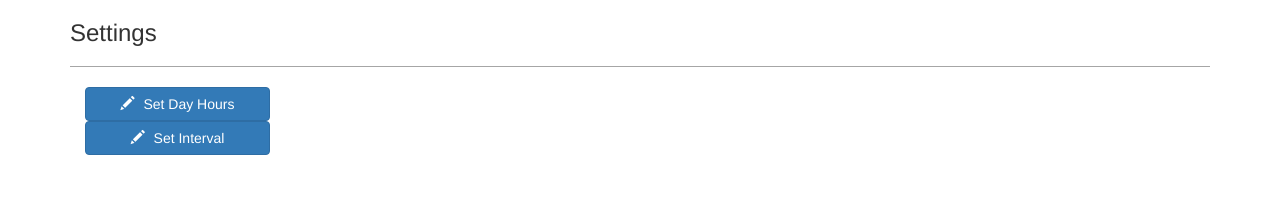
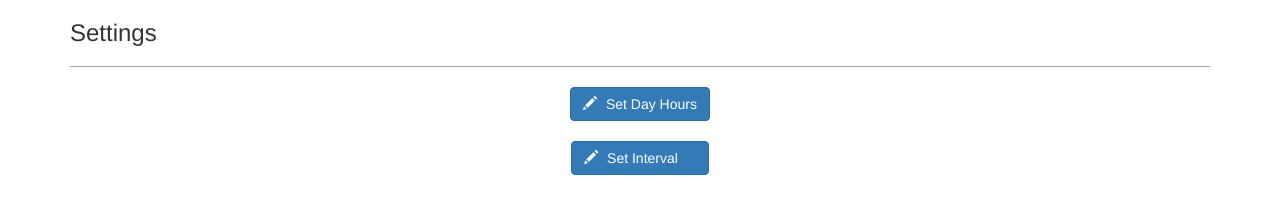
Before and after one commit to adityavhegde/self-care, an Electron app: page views/settings.html in a window 1280 px wide. Drawn offline with Linux system fonts and the light colour scheme.

Commit message:
settings page UI improvements

```diff
--- a/app.js
+++ b/app.js
@@ -3,6 +3,9 @@ const path = require('path')
 //pass the options to create the necessary menu
 //menubar returned object already creates an app instance
 
+/*
+#TODO: add context menu
+*/
 const iconPath = path.join(__dirname, '/resources/icon.png');
 const indexPage = path.join(__dirname, '/views/index.html')
 
--- a/views/settings.html
+++ b/views/settings.html
@@ -22,8 +22,8 @@
 
   	<!-- #TODO: center the buttons-->
   	<!-- #TODO: match width of both buttons-->
-  	<div class="col-sm-12">
-  	 	<button type="button" class="col-sm-2 btn btn-primary">
+  	<div class="row" style="text-align: center;">
+  	 	<button type="button" class="btn btn-primary">
   	 		<span class="glyphicon glyphicon-pencil" style="margin-right:5px"></span>
   	 		Set Day Hours
   	 	</button>
@@ -34,8 +34,8 @@
   	 </div>
 
   	 <br>
-  	 <div class="col-sm-12" style="margin-top:0px">
-  	 	<button type="button" class="col-sm-2 btn btn-primary">
+  	 <div class="row" style="text-align: center; margin-top:0px">
+  	 	<button type="button" class="btn btn-primary" style="padding-right: 30px">
   	 		<span class="glyphicon glyphicon-pencil" style="margin-right:5px"></span>
   	 		Set Interval
   	 	</button>
@@ -45,6 +45,7 @@
   	 	</div>
   	 </div>
 
+  	 </div>
 </body>
 
 </html>
```
